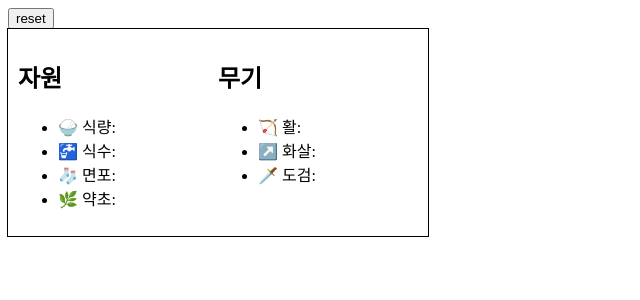
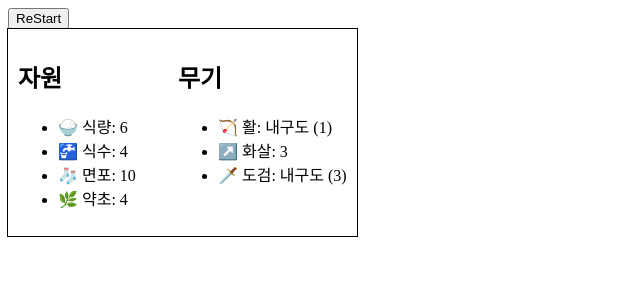
Before and after one commit to DaengDo/project-gd, a React (Vite) app: page / in a window 1280 px wide. Shown: the top 300 px of the page, without its empty margins (0-640 px from the left). Built offline with nearby package versions, Linux system fonts and the light colour scheme.

Commit message:
feat: handle resources

```diff
--- a/src/App.tsx
+++ b/src/App.tsx
@@ -1,85 +1,13 @@
-import { useState } from "react";
-import { getRangedRandom } from "./utils";
+import { ResetButton } from "./ResetButton";
+import { ResourceProvider } from "./resource/ResourceProvider";
+import { ResourceInterface } from "./resource/ResourceInterface";
 
-function App() {
-  const [resources, setResources] = useState<{
-    water: number | null;
-    meal: number | null;
-    cloth: number | null;
-    herb: number | null;
-  }>({
-    water: null,
-    meal: null,
-    cloth: null,
-    herb: null,
-  });
+const App = () => (
+  // const [remainingDays, setRemainingDays] = useState(5);
+  <ResourceProvider>
+    <ResetButton />
+    <ResourceInterface />
+  </ResourceProvider>
+);
 
-  const [weapons, setWeapons] = useState<{
-    bow: number | null;
-    arrows: number | null;
-    sword: number | null;
-  }>({
-    bow: null,
-    arrows: null,
-    sword: null,
-  });
-
-  const handleClickReset = () => {
-    setResources({
-      cloth: getRangedRandom(0, 5),
-      herb: getRangedRandom(0, 5),
-      meal: getRangedRandom(0, 5),
-      water: getRangedRandom(0, 5),
-    });
-
-    setWeapons({
-      arrows: getRangedRandom(0, 10),
-      bow: getRangedRandom(0, 10),
-      sword: getRangedRandom(0, 10),
-    });
-  };
-
-  const getWeaponeStatus = (weapon: number | null) => {
-    if (weapon === null) return ""; // 초기값
-    if (weapon === 0) return "망가짐";
-    return `내구도 (${weapon})`;
-  };
-
-  return (
-    <>
-      <button onClick={handleClickReset}>reset</button>
-      <div
-        style={{
-          display: "flex",
-          outlineWidth: "1px",
-          outlineColor: "black",
-          outlineStyle: "solid",
-          width: "400px",
-          padding: "10px",
-          justifyContent: "space-between",
-        }}
-      >
-        <div style={{ width: "160px" }}>
-          <h2>자원</h2>
-          <ul>
-            <li>🍚 식량: {resources.meal}</li>
-            <li>🚰 식수: {resources.water}</li>
-            <li>🧦 면포: {resources.cloth}</li>
-            <li>🌿 약초: {resources.herb}</li>
-          </ul>
-        </div>
-
-        <div style={{ width: "200px" }}>
-          <h2>무기</h2>
-          <ul>
-            <li>🏹 활: {getWeaponeStatus(weapons.bow)}</li>
-            <li>↗️ 화살: {weapons.arrows}</li>
-            <li>🗡️ 도검: {getWeaponeStatus(weapons.sword)}</li>
-          </ul>
-        </div>
-      </div>
-    </>
-  );
-}
-
-export default App;
+export { App };
--- /dev/null
+++ b/src/ResetButton.tsx
@@ -0,0 +1,15 @@
+import { useResource } from "./resource/useResource";
+
+const ResetButton = () => {
+  const { dispatch } = useResource();
+
+  const handleClick = () => dispatch({ type: "reset" });
+
+  return (
+    <button type="button" onClick={handleClick}>
+      ReStart
+    </button>
+  );
+};
+
+export { ResetButton };
--- /dev/null
+++ b/src/resource/ResourceInterface.tsx
@@ -0,0 +1,46 @@
+import { useResource } from "./useResource";
+
+const ResourceInterface = () => {
+  const { resource } = useResource();
+
+  const getWeaponeStatus = (weapon: number | null) => {
+    if (weapon === null) return ""; // 초기값
+    if (weapon === 0) return "망가짐";
+    return `내구도 (${weapon})`;
+  };
+
+  return (
+    <div
+      style={{
+        display: "flex",
+        outlineWidth: "1px",
+        outlineColor: "black",
+        outlineStyle: "solid",
+        width: "fit-content",
+        gap: "30px",
+        padding: "10px",
+      }}
+    >
+      <div style={{ minWidth: "130px" }}>
+        <h2>자원</h2>
+        <ul>
+          <li>🍚 식량: {resource.meal}</li>
+          <li>🚰 식수: {resource.water}</li>
+          <li>🧦 면포: {resource.cloth}</li>
+          <li>🌿 약초: {resource.herb}</li>
+        </ul>
+      </div>
+
+      <div>
+        <h2>무기</h2>
+        <ul>
+          <li>🏹 활: {getWeaponeStatus(resource.bow)}</li>
+          <li>↗️ 화살: {resource.arrows}</li>
+          <li>🗡️ 도검: {getWeaponeStatus(resource.sword)}</li>
+        </ul>
+      </div>
+    </div>
+  );
+};
+
+export { ResourceInterface };
--- /dev/null
+++ b/src/resource/ResourceProvider.tsx
@@ -0,0 +1,25 @@
+import { useReducer } from "react";
+
+import { RESOURCE } from "./resourceConst";
+import { ResourceContext } from "./resourceContext";
+import { resourceReducer } from "./resourceReducer";
+
+import { getRangedRandom } from "../utils/primitive";
+
+const ResourceProvider = ({ children }: { children: React.ReactNode }) => {
+  const [resource, dispatch] = useReducer(resourceReducer, {
+    cloth: getRangedRandom(RESOURCE.MIN, RESOURCE.MAX),
+    herb: getRangedRandom(RESOURCE.MIN, RESOURCE.MAX),
+    meal: getRangedRandom(RESOURCE.MIN, RESOURCE.MAX),
+    water: getRangedRandom(RESOURCE.MIN, RESOURCE.MAX),
+    arrows: getRangedRandom(RESOURCE.MIN, RESOURCE.MAX),
+    bow: getRangedRandom(RESOURCE.MIN, RESOURCE.MAX),
+    sword: getRangedRandom(RESOURCE.MIN, RESOURCE.MAX),
+  });
+
+  return (
+    <ResourceContext.Provider value={{ resource, dispatch }}>{children}</ResourceContext.Provider>
+  );
+};
+
+export { ResourceProvider };
--- /dev/null
+++ b/src/resource/resourceConst.ts
@@ -0,0 +1,6 @@
+const enum RESOURCE {
+  MIN = 0,
+  MAX = 10,
+}
+
+export { RESOURCE };
--- /dev/null
+++ b/src/resource/resourceContext.ts
@@ -0,0 +1,11 @@
+import { createContext } from "react";
+
+import { Resource } from "./resourceType";
+import { ResourceAction } from "./resourceReducer";
+
+const ResourceContext = createContext<{
+  resource: Resource;
+  dispatch: React.Dispatch<ResourceAction>;
+} | null>(null);
+
+export { ResourceContext };
--- /dev/null
+++ b/src/resource/resourceReducer.ts
@@ -0,0 +1,59 @@
+import { add, getRangedRandom, subtract } from "../utils/primitive";
+
+import { RESOURCE } from "./resourceConst";
+import { Resource } from "./resourceType";
+
+type AtLeastOne<T> = {
+  [K in keyof T]: Pick<T, K>;
+}[keyof T] &
+  Partial<T>;
+
+type ResourceAction =
+  | { type: "reset" }
+  | {
+      type: "decrease" | "increase";
+      target: AtLeastOne<Resource>;
+    }
+  | {
+      type:
+        | "least" // RESOURCE.MIN + 1
+        | "full" // RESOURCE.MAX
+        | "clear"; // RESOURCE.MIN
+      target: AtLeastOne<{ [K in keyof Resource]: boolean }>;
+    };
+
+const resourceReducer = (state: Resource, action: ResourceAction): Resource => {
+  type ResourceKeyValue = [keyof Resource, number];
+
+  const mapState = (callback: (res: ResourceKeyValue) => ResourceKeyValue) =>
+    Object.fromEntries((Object.entries(state) as ResourceKeyValue[]).map(callback)) as Resource;
+
+  if (action.type === "decrease") {
+    return mapState(([k, v]) => [k, subtract(v, action.target[k] || 0)]);
+  }
+
+  if (action.type === "increase") {
+    return mapState(([k, v]) => [k, add(v, action.target[k] || 0)]);
+  }
+
+  if (action.type === "clear") {
+    return mapState(([k, v]) => [k, action.target[k] ? RESOURCE.MIN : v]);
+  }
+
+  if (action.type === "least") {
+    return mapState(([k, v]) => [k, action.target[k] ? RESOURCE.MIN + 1 : v]);
+  }
+
+  if (action.type === "full") {
+    return mapState(([k, v]) => [k, action.target[k] ? RESOURCE.MAX : v]);
+  }
+
+  if (action.type === "reset") {
+    return mapState(([k]) => [k, getRangedRandom(RESOURCE.MIN, RESOURCE.MAX)]);
+  }
+
+  throw new TypeError("action.type does not matched");
+};
+
+export { resourceReducer };
+export type { ResourceAction };
--- /dev/null
+++ b/src/resource/resourceType.ts
@@ -0,0 +1,11 @@
+type Resource = {
+  water: number;
+  meal: number;
+  cloth: number;
+  herb: number;
+  bow: number;
+  arrows: number;
+  sword: number;
+};
+
+export type { Resource };
--- /dev/null
+++ b/src/resource/useResource.ts
@@ -0,0 +1,11 @@
+import { useContext } from "react";
+
+import { ResourceContext } from "./resourceContext";
+
+const useResource = () => {
+  const result = useContext(ResourceContext);
+  if (result === null) throw Error("useResource must be used in ResourceProvider");
+  return result;
+};
+
+export { useResource };
--- a/src/utils.ts
+++ /dev/null
@@ -1,8 +0,0 @@
-function getRangedRandom(min: number, max: number) {
-  if (min > max) {
-    throw new Error("min 값은 max 값보다 작거나 같아야 합니다.");
-  }
-  return Math.floor(Math.random() * (max - min + 1)) + min;
-}
-
-export { getRangedRandom };
--- /dev/null
+++ b/src/utils/primitive.ts
@@ -0,0 +1,13 @@
+const throwError = (msg: string) => {
+  throw new Error(msg);
+};
+
+const getRangedRandom = (min: number, max: number) =>
+  min <= max
+    ? Math.floor(Math.random() * (max - min + 1)) + min
+    : throwError("min must be smaller than max");
+
+const subtract = (a: number, b: number) => a - b;
+const add = (a: number, b: number) => a + b;
+
+export { add, subtract, getRangedRandom };
```
Also changed, not shown: src/main.tsx (+5 -5 lines), 1 other file (tests, documents, lock files or other folders).
